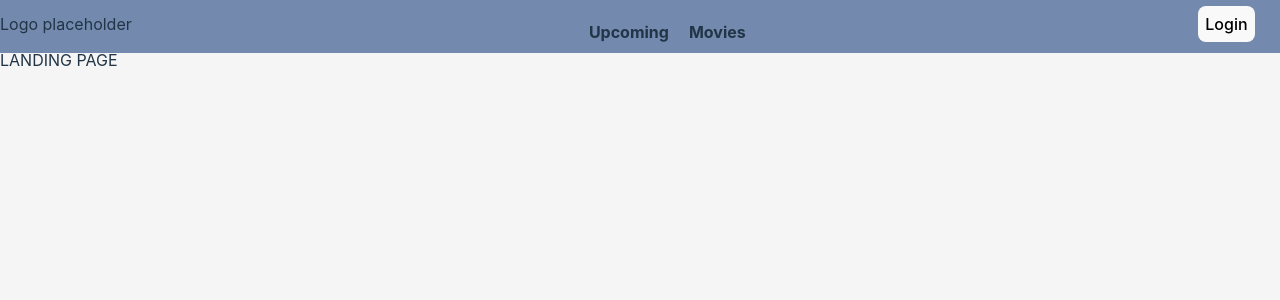
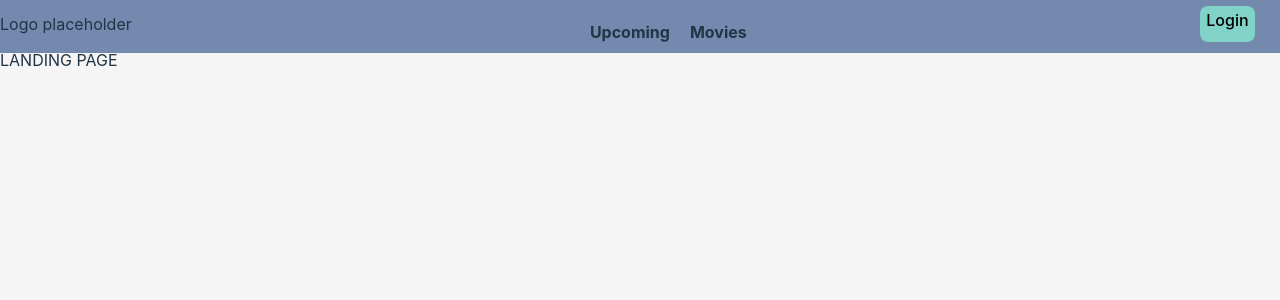
Before and after one commit to ScandiumSG/cinema_demo, a React (Vite) app: page / in a window 1280 px wide. Shown: the top 300 px of the page. Built offline with nearby package versions, Linux system fonts and the light colour scheme; no server answers.

Commit message:
UserOverview - Add default styling to login/logout buttons

```diff
--- a/src/components/common/AccountIcon/AccountIcon.css
+++ b/src/components/common/AccountIcon/AccountIcon.css
@@ -6,8 +6,7 @@
     width: 2.2rem;
     height: 2.2rem;
     border-radius: 50%;
-    border: 1px solid white;
-    background-color: white;
-    color: var(--bob-blue);
+    border: 3px solid var(--card-bg-color);
+    background-color: var(--secondary-card-bg-color);
     cursor: pointer;
 }
--- a/src/components/header/UserOverview/UserOverview.tsx
+++ b/src/components/header/UserOverview/UserOverview.tsx
@@ -14,14 +14,24 @@ const UserOverview = () => {
     if (!user) {
         return (
             <div className="user-overview-outer-container">
-                <button onClick={() => showLoginModal()}>Login</button>
+                <button
+                    className="user-over-view-button standard-button"
+                    onClick={() => showLoginModal()}
+                >
+                    Login
+                </button>
             </div>
         )
     }
 
     return(
         <div className="user-overview-outer-container">
-            <button onClick={() => logOut()}>Logout</button>
+            <button
+                className="standard-button"
+                onClick={() => logOut()}
+            >
+                Logout
+            </button>
             <AccountIcon />
         </div>
     )
```
